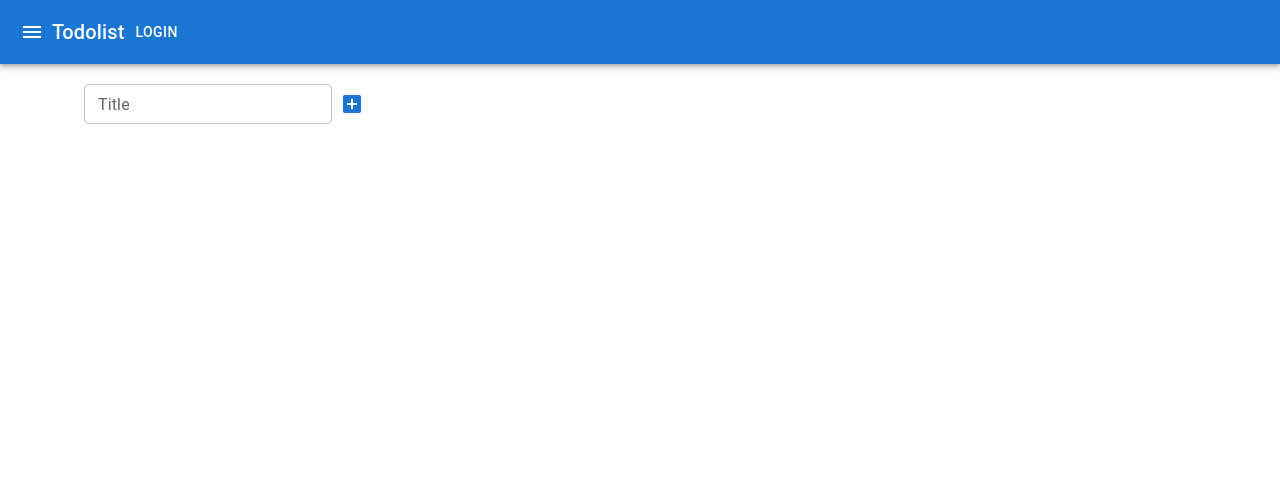
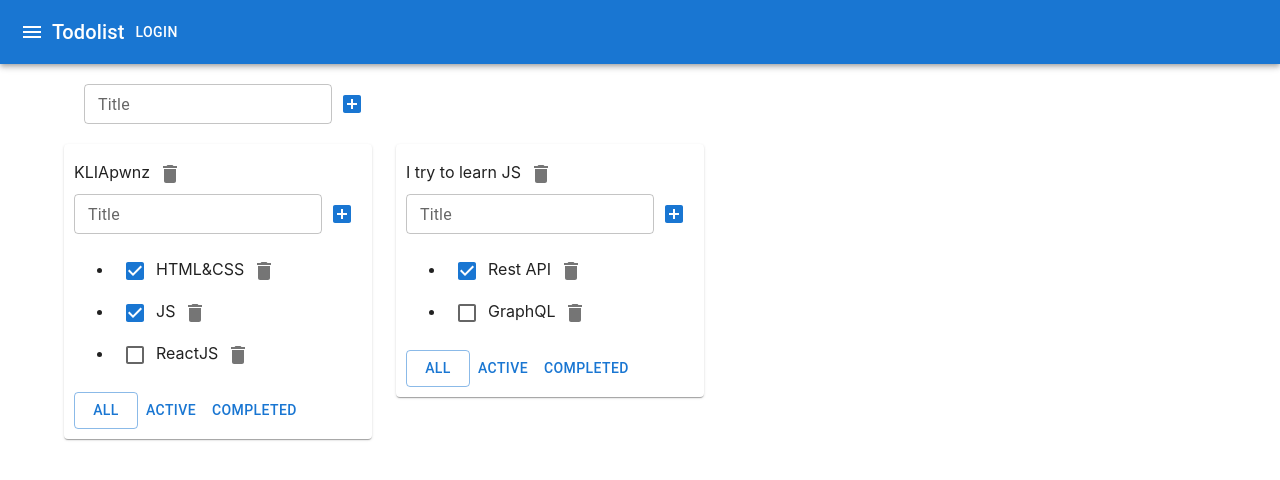
Before and after one commit to Kliapwnz/todoWithSB, a React (Create React App) app: page / in a window 1280 px wide. Shown: the top 480 px of the page. Built offline with nearby package versions, Linux system fonts and the light colour scheme.

Commit message:
customhooks for todolists

```diff
--- a/src/index.tsx
+++ b/src/index.tsx
@@ -4,6 +4,7 @@ import './index.css';
 import {AppWithRedux} from "./AppWithRedux";
 import {Provider} from "react-redux";
 import {store} from "./state/store";
+import App from "./App";
 
 
 const root = ReactDOM.createRoot(
@@ -11,7 +12,7 @@ const root = ReactDOM.createRoot(
 );
 root.render(
     <Provider store={store}>
-        <AppWithRedux/>
+        <App/>
     </Provider>
 );
 
```
